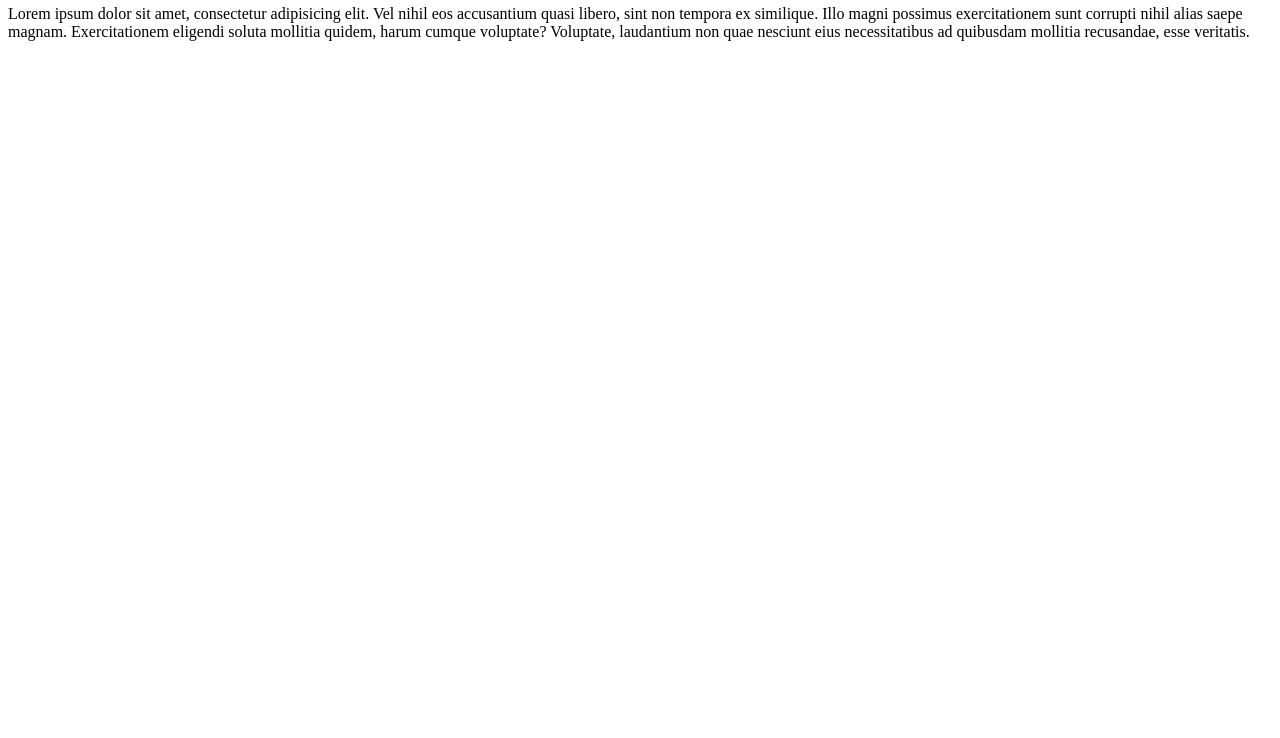
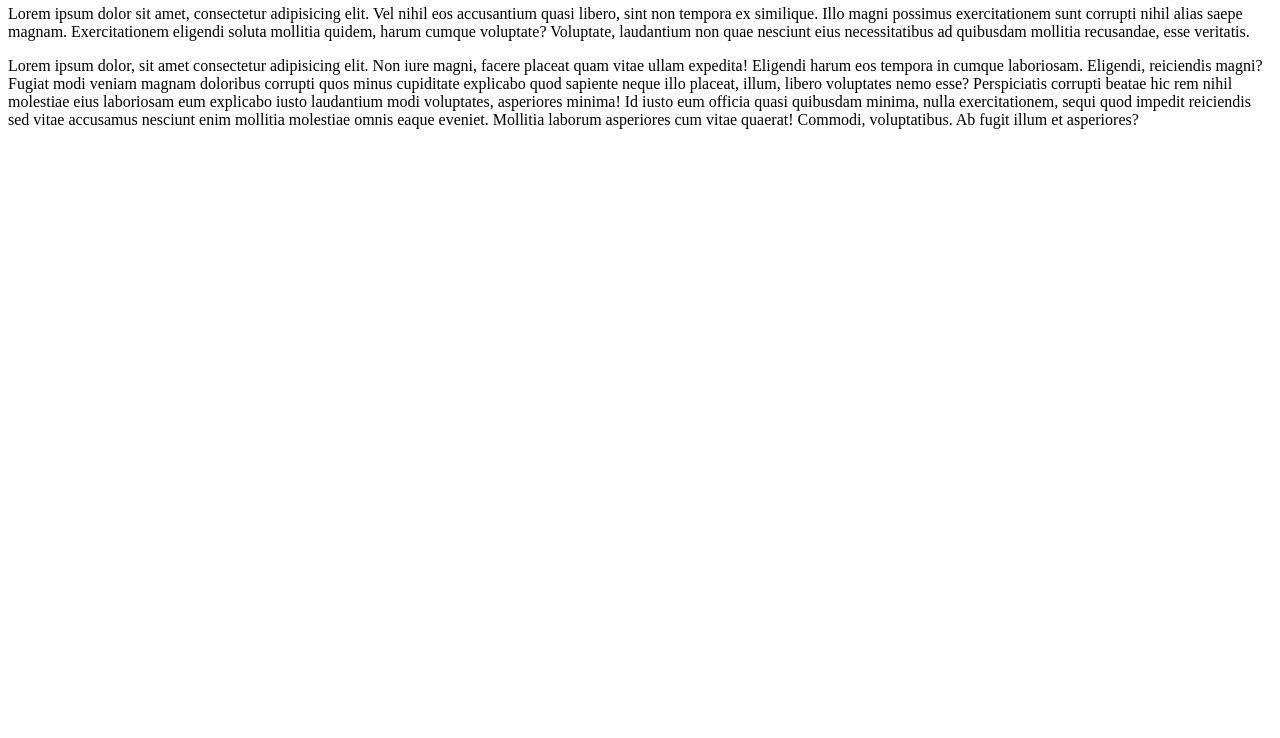
Before and after one commit to parthamallikdev/my-second-repo, a plain HTML site: page index.html in a window 1280 px wide. Shown: the part 62-800 px from the top of the page. Drawn offline with Linux system fonts and the light colour scheme.

Commit message:
new code

```diff
--- a/index.html
+++ b/index.html
@@ -9,6 +9,7 @@
     <h2>My Second Repo</h2>
     <p>Lorem ipsum dolor sit amet, consectetur adipisicing elit. Vel nihil eos accusantium quasi libero, sint non tempora ex similique. Illo magni possimus exercitationem sunt corrupti nihil alias saepe magnam. Exercitationem eligendi soluta mollitia quidem, harum cumque voluptate? Voluptate, laudantium non quae nesciunt eius necessitatibus ad quibusdam mollitia recusandae, esse veritatis.</p>
 
+    <p>Lorem ipsum dolor, sit amet consectetur adipisicing elit. Non iure magni, facere placeat quam vitae ullam expedita! Eligendi harum eos tempora in cumque laboriosam. Eligendi, reiciendis magni? Fugiat modi veniam magnam doloribus corrupti quos minus cupiditate explicabo quod sapiente neque illo placeat, illum, libero voluptates nemo esse? Perspiciatis corrupti beatae hic rem nihil molestiae eius laboriosam eum explicabo iusto laudantium modi voluptates, asperiores minima! Id iusto eum officia quasi quibusdam minima, nulla exercitationem, sequi quod impedit reiciendis sed vitae accusamus nesciunt enim mollitia molestiae omnis eaque eveniet. Mollitia laborum asperiores cum vitae quaerat! Commodi, voluptatibus. Ab fugit illum et asperiores?</p>
 
 </body>
 </html>
```
